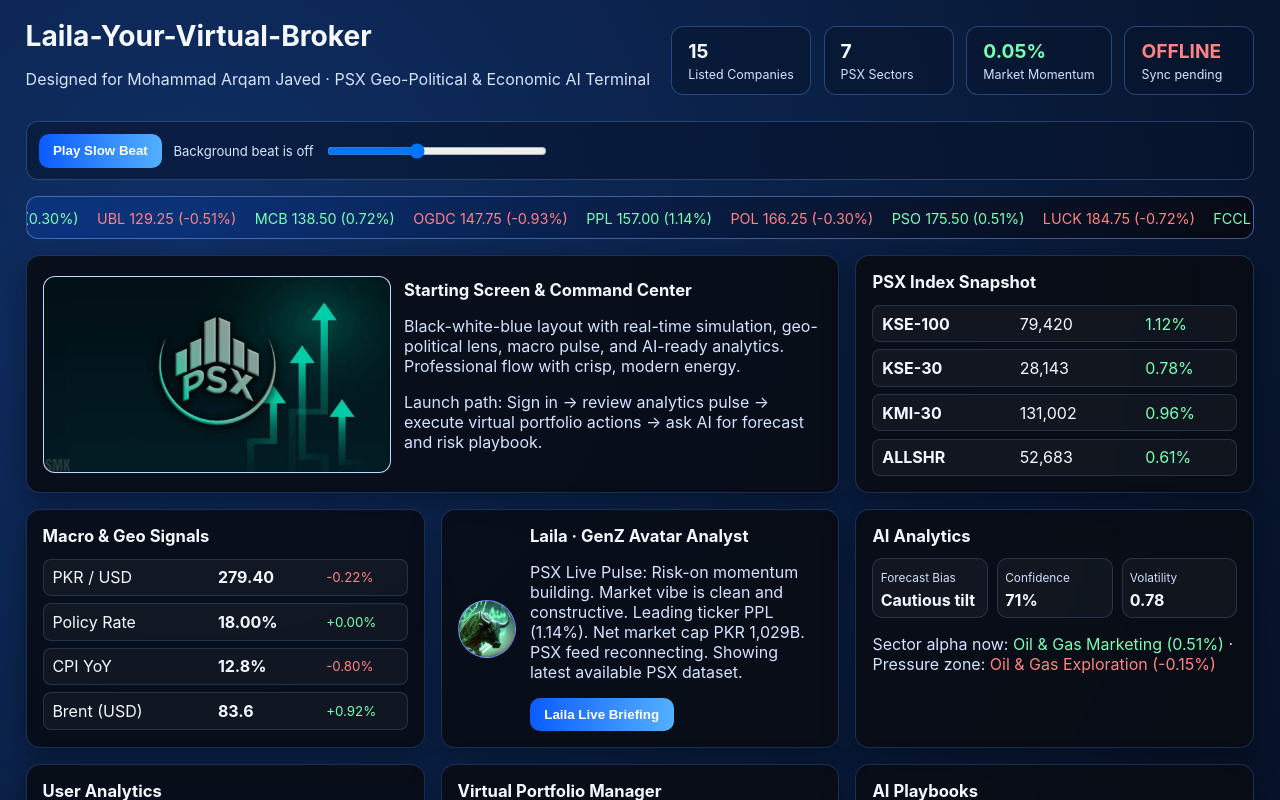
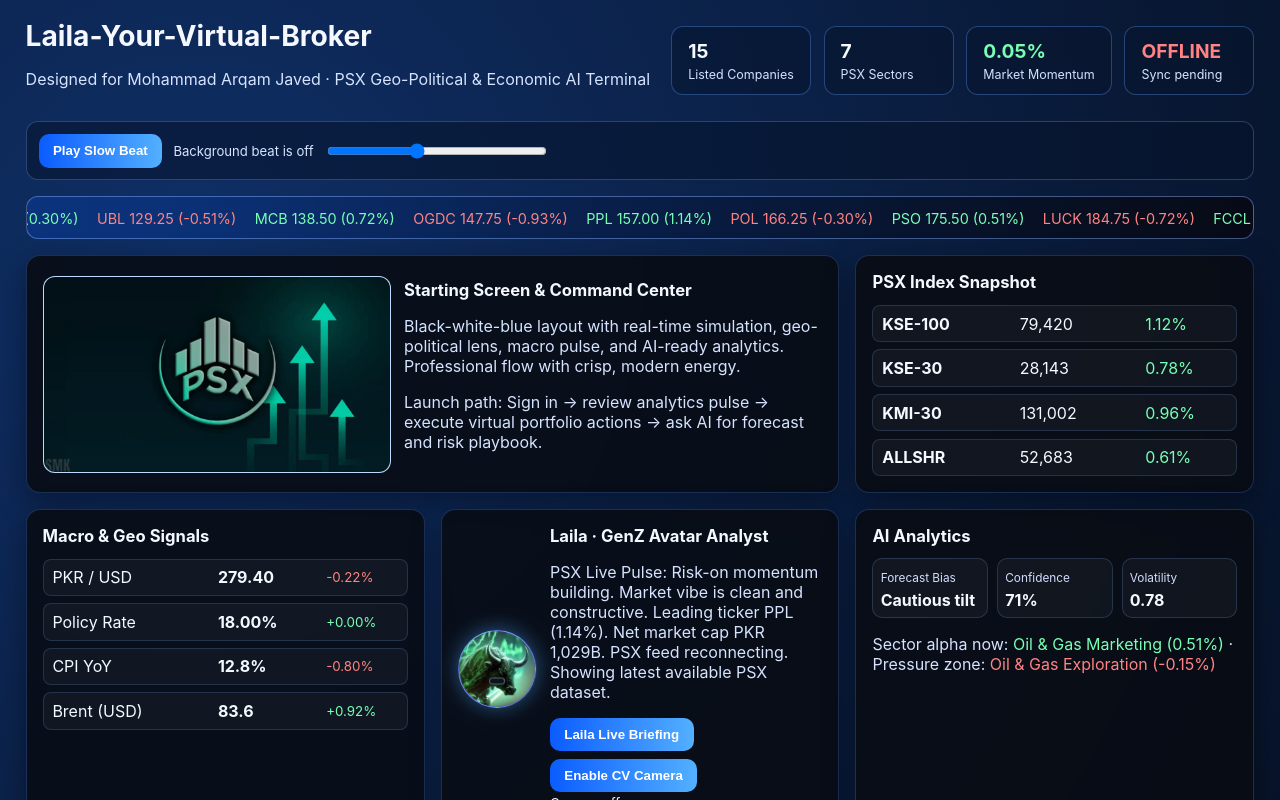
Before and after one commit to arqamxscales/Laila-your-virtual-broker, a React (Vite) app: page / in a window 1280 px wide. Both pictures are taken after a click on the button "Enter Dashboard". Shown: the top 800 px of the page. Built offline with nearby package versions, Linux system fonts and the light colour scheme; no server answers.

Commit message:
feat: add computer-vision reactive 3D Laila avatar with voice animation

```diff
--- a/src/App.css
+++ b/src/App.css
@@ -135,6 +135,73 @@
   width: 100%;
   height: 100%;
   object-fit: cover;
+}
+
+.cv-avatar {
+  width: 78px;
+  height: 78px;
+  min-width: 78px;
+  position: relative;
+  transform-style: preserve-3d;
+  transform: perspective(420px)
+    rotateY(calc((var(--cv-motion, 0) - 0.15) * 18deg))
+    rotateX(calc((0.55 - var(--cv-light, 0.5)) * 11deg));
+  box-shadow:
+    0 0 calc(10px + var(--cv-light, 0.5) * 20px) rgba(76, 167, 255, 0.5),
+    0 12px 22px rgba(0, 0, 0, 0.35);
+  transition: transform 0.16s linear, box-shadow 0.22s ease;
+}
+
+.cv-avatar .avatar-ring {
+  position: absolute;
+  inset: -4px;
+  border-radius: 50%;
+  border: 1px solid rgba(133, 190, 255, 0.65);
+  box-shadow: 0 0 16px rgba(72, 169, 255, 0.46);
+  transform: translateZ(6px);
+  pointer-events: none;
+}
+
+.cv-avatar .avatar-mouth {
+  position: absolute;
+  width: 16px;
+  height: 7px;
+  left: 50%;
+  top: 66%;
+  transform: translate(-50%, -50%) translateZ(8px);
+  border-radius: 999px;
+  background: rgba(16, 20, 31, 0.75);
+  border: 1px solid rgba(162, 208, 255, 0.4);
+  transition: height 0.1s ease;
+}
+
+.cv-avatar.speaking .avatar-mouth {
+  animation: talkPulse 0.24s infinite ease-in-out;
+}
+
+@keyframes talkPulse {
+  0%,
+  100% {
+    height: 7px;
+  }
+  50% {
+    height: 13px;
+  }
+}
+
+.avatar-actions {
+  display: flex;
+  flex-wrap: wrap;
+  gap: 0.45rem;
+}
+
+.cv-video-hidden,
+.cv-canvas-hidden {
+  position: absolute;
+  width: 1px;
+  height: 1px;
+  opacity: 0;
+  pointer-events: none;
 }
 
 .hero-panel {
--- a/src/App.tsx
+++ b/src/App.tsx
@@ -1,4 +1,4 @@
-import { type FormEvent, useEffect, useMemo, useRef, useState } from 'react'
+import { type CSSProperties, type FormEvent, useEffect, useMemo, useRef, useState } from 'react'
 import './App.css'
 
 type Stock = {
@@ -132,12 +132,22 @@
   const [tradeSymbol, setTradeSymbol] = useState('HBL')
   const [tradeQty, setTradeQty] = useState(100)
   const [portfolioNote, setPortfolioNote] = useState('Ready for your first virtual trade.')
+  const [isSpeaking, setIsSpeaking] = useState(false)
+  const [cameraEnabled, setCameraEnabled] = useState(false)
+  const [cameraStatus, setCameraStatus] = useState('Camera off')
+  const [motionLevel, setMotionLevel] = useState(0)
+  const [lightLevel, setLightLevel] = useState(0.5)
   const [beatOn, setBeatOn] = useState(false)
   const [beatBpm, setBeatBpm] = useState(62)
   const lastTrackedSearch = useRef('')
   const audioCtxRef = useRef<AudioContext | null>(null)
   const beatTimerRef = useRef<number | null>(null)
   const beatStepRef = useRef(0)
+  const cvVideoRef = useRef<HTMLVideoElement | null>(null)
+  const cvCanvasRef = useRef<HTMLCanvasElement | null>(null)
+  const cvRafRef = useRef<number | null>(null)
+  const lastLumaRef = useRef<Float32Array | null>(null)
+  const cvStreamRef = useRef<MediaStream | null>(null)
 
   useEffect(() => {
     const fetchLiveNews = async () => {
@@ -372,9 +382,131 @@
     if (preferredVoice) utterance.voice = preferredVoice
     utterance.rate = 0.93
     utterance.pitch = 1.14
+    utterance.onstart = () => setIsSpeaking(true)
+    utterance.onend = () => setIsSpeaking(false)
+    utterance.onerror = () => setIsSpeaking(false)
     window.speechSynthesis.speak(utterance)
     setAnalytics((prev) => ({ ...prev, briefings: prev.briefings + 1 }))
   }
+
+  useEffect(() => {
+    if (!cameraEnabled) {
+      if (cvRafRef.current) {
+        cancelAnimationFrame(cvRafRef.current)
+        cvRafRef.current = null
+      }
+      if (cvStreamRef.current) {
+        cvStreamRef.current.getTracks().forEach((t) => t.stop())
+        cvStreamRef.current = null
+      }
+      if (cvVideoRef.current) {
+        cvVideoRef.current.srcObject = null
+      }
+      lastLumaRef.current = null
+      setMotionLevel(0)
+      setCameraStatus('Camera off')
+      return
+    }
+
+    let cancelled = false
+
+    const startCv = async () => {
+      try {
+        if (!navigator.mediaDevices?.getUserMedia) {
+          setCameraStatus('Camera not supported')
+          setCameraEnabled(false)
+          return
+        }
+
+        const stream = await navigator.mediaDevices.getUserMedia({
+          video: {
+            width: { ideal: 320 },
+            height: { ideal: 240 },
+            facingMode: 'user',
+          },
+          audio: false,
+        })
+
+        if (cancelled) {
+          stream.getTracks().forEach((t) => t.stop())
+          return
+        }
+
+        cvStreamRef.current = stream
+        const video = cvVideoRef.current
+        const canvas = cvCanvasRef.current
+        if (!video || !canvas) return
+
+        video.srcObject = stream
+        await video.play()
+        setCameraStatus('Computer vision active')
+
+        const ctx = canvas.getContext('2d', { willReadFrequently: true })
+        if (!ctx) return
+
+        const w = 48
+        const h = 36
+        canvas.width = w
+        canvas.height = h
+
+        const tick = () => {
+          if (!cvVideoRef.current || cvVideoRef.current.readyState < 2) {
+            cvRafRef.current = requestAnimationFrame(tick)
+            return
+          }
+
+          ctx.drawImage(video, 0, 0, w, h)
+          const frame = ctx.getImageData(0, 0, w, h).data
+
+          let lightSum = 0
+          let motionSum = 0
+          const totalPx = w * h
+          const luma = new Float32Array(totalPx)
+
+          for (let i = 0, p = 0; i < frame.length; i += 4, p += 1) {
+            const y = 0.2126 * frame[i] + 0.7152 * frame[i + 1] + 0.0722 * frame[i + 2]
+            luma[p] = y
+            lightSum += y
+            if (lastLumaRef.current) {
+              motionSum += Math.abs(y - lastLumaRef.current[p])
+            }
+          }
+
+          const avgLight = lightSum / (totalPx * 255)
+          const rawMotion = lastLumaRef.current ? motionSum / (totalPx * 255) : 0
+
+          setLightLevel((prev) => prev * 0.86 + avgLight * 0.14)
+          setMotionLevel((prev) => prev * 0.72 + Math.min(1, rawMotion * 8) * 0.28)
+          lastLumaRef.current = luma
+
+          cvRafRef.current = requestAnimationFrame(tick)
+        }
+
+        cvRafRef.current = requestAnimationFrame(tick)
+      } catch {
+        setCameraStatus('Camera permission denied')
+        setCameraEnabled(false)
+      }
+    }
+
+    void startCv()
+
+    return () => {
+      cancelled = true
+      if (cvRafRef.current) {
+        cancelAnimationFrame(cvRafRef.current)
+        cvRafRef.current = null
+      }
+      if (cvStreamRef.current) {
+        cvStreamRef.current.getTracks().forEach((t) => t.stop())
+        cvStreamRef.current = null
+      }
+      if (cvVideoRef.current) {
+        cvVideoRef.current.srcObject = null
+      }
+      lastLumaRef.current = null
+    }
+  }, [cameraEnabled])
 
   const triggerBeat = (ctx: AudioContext, when: number, accent: boolean) => {
     const osc = ctx.createOscillator()
@@ -651,6 +783,12 @@
     analytics.chatQueries * 8 + analytics.stockSearches * 6 + analytics.trades * 12 + analytics.briefings * 5 + activeMinutes * 2,
   )
 
+  const avatarStyle = {
+    '--cv-motion': motionLevel.toFixed(3),
+    '--cv-light': lightLevel.toFixed(3),
+    '--cv-talk': isSpeaking ? '1' : '0',
+  } as CSSProperties
+
   if (!loggedIn) {
     return (
       <main className="login-wrap">
@@ -772,13 +910,23 @@
         </article>
 
         <article className="card avatar-card">
-          <div className="avatar">
+          <div className={`avatar cv-avatar ${isSpeaking ? 'speaking' : ''}`} style={avatarStyle}>
             <img src={REAL_IMAGES.lailaAvatar} alt="Laila virtual broker portrait" />
+            <span className="avatar-ring" aria-hidden="true" />
+            <span className="avatar-mouth" aria-hidden="true" />
           </div>
           <div>
             <h2>Laila · GenZ Avatar Analyst</h2>
             <p>{avatarInsight}</p>
-            <button onClick={speakInsight}>Laila Live Briefing</button>
+            <div className="avatar-actions">
+              <button onClick={speakInsight}>Laila Live Briefing</button>
+              <button type="button" onClick={() => setCameraEnabled((v) => !v)}>
+                {cameraEnabled ? 'Disable CV Camera' : 'Enable CV Camera'}
+              </button>
+            </div>
+            <small>{cameraStatus}</small>
+            <video ref={cvVideoRef} className="cv-video-hidden" playsInline muted />
+            <canvas ref={cvCanvasRef} className="cv-canvas-hidden" />
           </div>
         </article>
 
```
